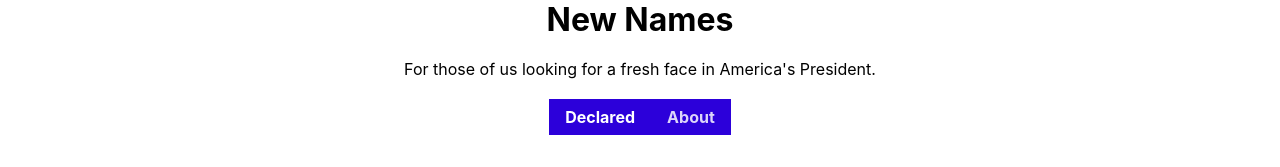
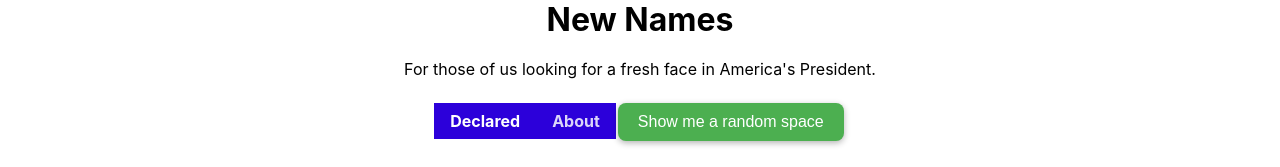
Before and after one commit to jcduff00/NewNames, a React (Create React App) app: page / in a window 1280 px wide. Shown: the top 167 px of the page. Built offline with nearby package versions, Linux system fonts and the light colour scheme.

Commit message:
added random-generation button

```diff
--- /dev/null
+++ b/src/components/RandomSpace/RandomSpace.css
@@ -0,0 +1,15 @@
+.RandomSpace {
+    background-color: #4CAF50;
+    border: none;
+    color: white;
+    padding: 10px 20px;
+    text-align: center;
+    text-decoration: none;
+    display: inline-block;
+    font-size: 16px;
+    margin: 4px 2px;
+    cursor: pointer;
+    border-radius: 8px;
+    box-shadow: 0px 2px 6px rgba(0, 0, 0, 0.3);
+    transition: all 0.3s ease-in-out;
+}
--- /dev/null
+++ b/src/components/RandomSpace/RandomSpace.js
@@ -0,0 +1,17 @@
+import { useNavigate } from 'react-router-dom'
+import './RandomSpace.css';
+import data from '../../declared_data.json'
+
+function RandomSpace() {
+	const navigate = useNavigate()
+  return (
+		<button
+    className="RandomSpace"
+    onClick={(e) => {
+			const id = Math.floor(Math.random() * data.length)
+			navigate(`/details/${id}`)
+		}}>Show me a random space</button>
+  )
+}
+
+export default RandomSpace
--- a/src/components/Title/Title.js
+++ b/src/components/Title/Title.js
@@ -1,6 +1,7 @@
 import { NavLink } from 'react-router-dom'
 import React from 'react';
 import './Title.css';
+import RandomSpace from '../RandomSpace/RandomSpace'
 
 function Title() {
   return (
@@ -16,6 +17,7 @@
       <NavLink
 	      className={({ isActive }) => isActive ? "nav-link-active" : "nav-link" }
 	      to="/about">About</NavLink>
+      <RandomSpace />
         </div>
     </div>
   )
```
